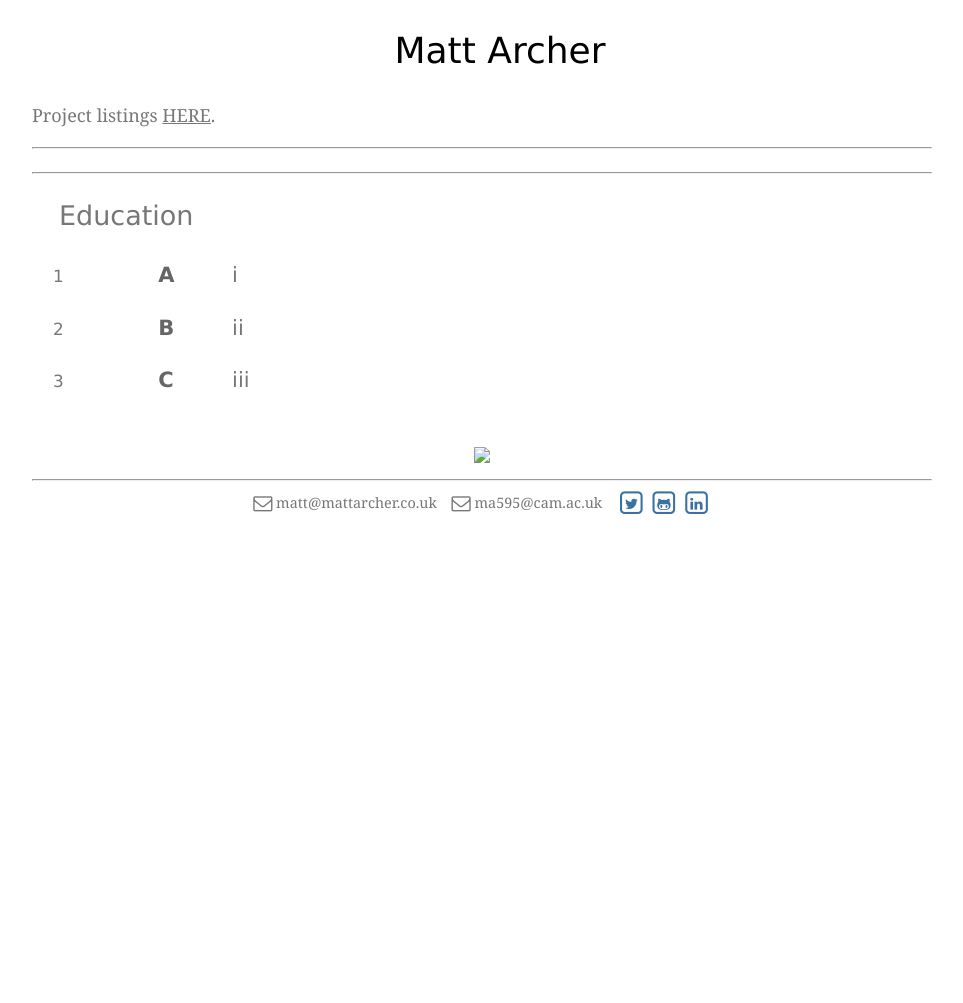
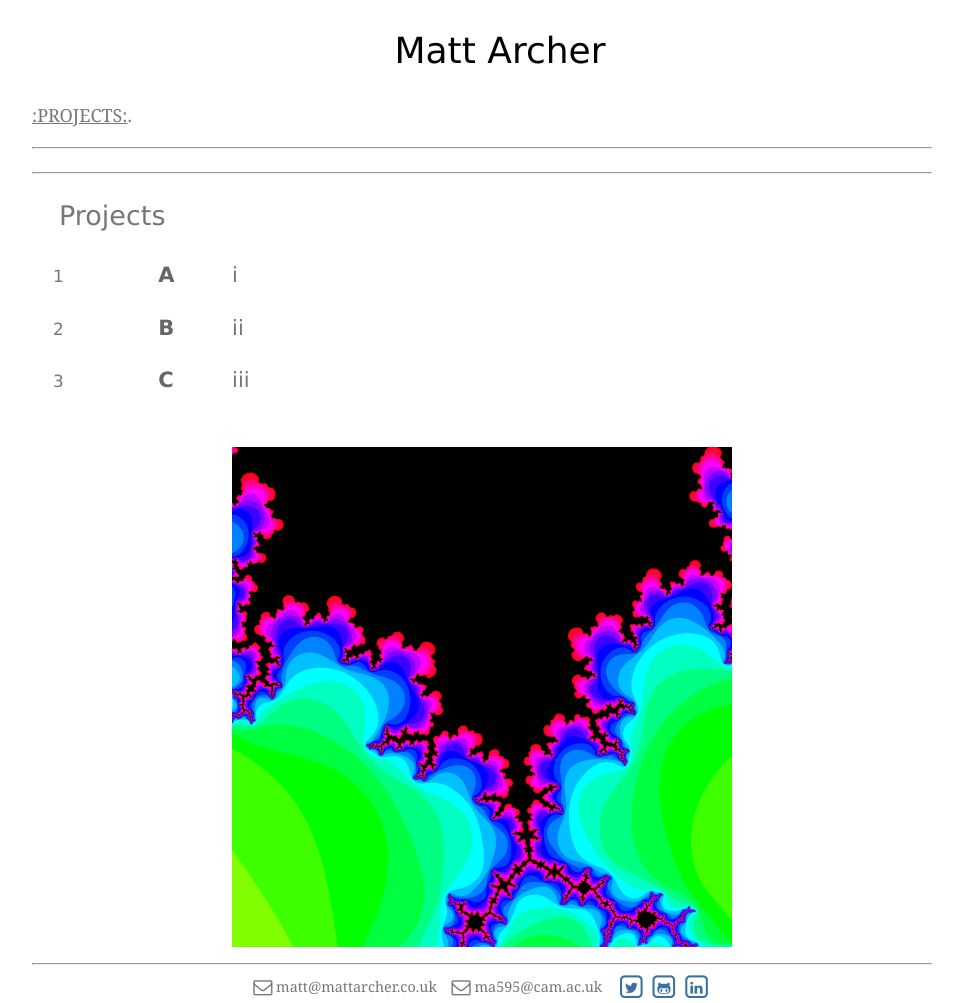
Before and after one commit to mjArcher/mjArcher.github.io, a Jekyll site: the page built from index.html, in a window 1280 px wide. Shown: the whole page, without its empty margins (158-1121 px from the left). Built offline with Jekyll 4.4.1, drawn with Linux system fonts in a browser that asks for light colours; nearby versions of some CDN libraries; before the commit the page ends 900 px from its top, so only the background shows below that.

Commit message:
rejigged - added fractal

```diff
--- a/index.html
+++ b/index.html
@@ -5,7 +5,7 @@ title: Matt Archer
 
 <section>
 <p>
- Project listings <a href="projects">HERE</a>.
+ <a href="projects">:PROJECTS:</a>.
 </p>
 </section>
 <hr/>
@@ -13,23 +13,10 @@ title: Matt Archer
 <h2>
 
 </h2>
-<!-- <ul> -->
-	<!-- {% for pub in site.data.publications %} -->
-	<!--   <li> -->
-	<!--     {% if pub.file %} -->
-	<!--       <a href="/doc/{{pub.file}}">{{ pub.title }}</a> -->
-	<!--     {% else %} -->
-	<!--       {{ pub.title }} -->
-	<!--     {% endif %} -->
-	<!--     <small> {{ pub.where }} ({{ pub.year }})</small> -->
-	<!--   </li> -->
-	<!-- {% endfor %} -->
-	<!-- </ul> -->
-<!-- </section> -->
 <hr/>
 <section>
 <h2>
-	Education
+  Projects
 </h2>
 
 <div style="position:relative;">
```
Also changed, not shown: other parts of index.html (+0 -16 lines), img/example.png (added), img/man.png (added), 9 other files.
